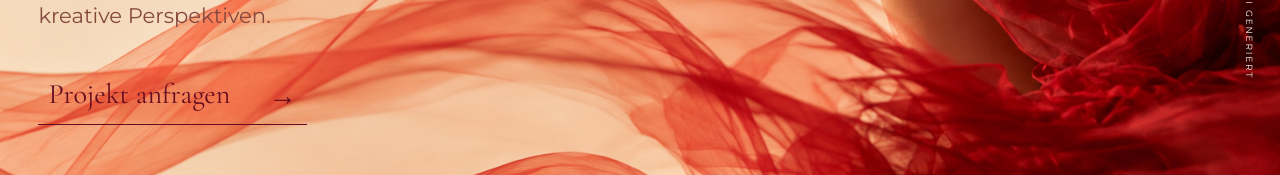
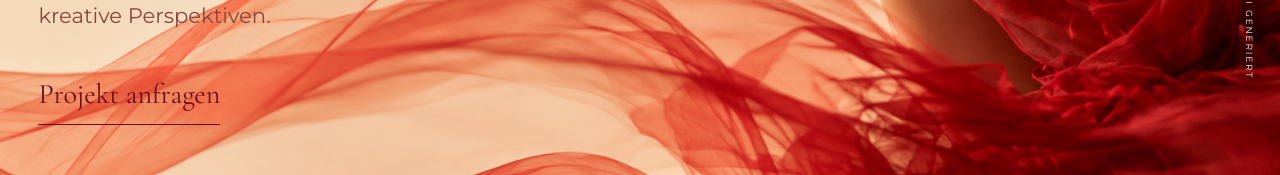
Before and after one commit to AnnaFillanna/anna-filippi.studio, a React (Vite) app: page / in a window 1280 px wide. Shown: the part 473-648 px from the top of the page. Built offline with nearby package versions, Linux system fonts and the light colour scheme.

Commit message:
Remove hero CTA arrow and shorten underline

```diff
--- a/src/components/Hero/Hero.module.scss
+++ b/src/components/Hero/Hero.module.scss
@@ -239,17 +239,14 @@
   color: #85483e;
 }
 .projectLink {
-  display: inline-flex;
-  align-items: center;
-  justify-content: space-between;
-  gap: 38px;
+  display: inline-block;
   margin-top: 38px;
-  padding: 8px 10px 12px;
+  padding: 8px 0 12px;
   border-bottom: 1px solid currentColor;
   font: 400 clamp(22px, 2.2vw, 32px)/1.2 $serif;
-  span { font-family: Georgia, serif; transition: transform .2s; }
-  &:hover span { transform: translateX(5px); }
+  &:hover { border-bottom-width: 2px; }
 }
+
 @media (max-width: 760px) {
   .copy { width: 100%; padding: 130px 6% 0; }
   .copy h1 {
@@ -261,7 +258,7 @@
   .eyebrow { letter-spacing: .38em; margin-bottom: 16px; }
   .headline { font-size: clamp(27px, 7vw, 50px); margin-top: 18px; }
   .description { max-width: 78%; font-size: clamp(13px, 3.6vw, 22px); margin-top: 18px; }
-  .projectLink { font-size: clamp(21px, 5.4vw, 32px); margin-top: 28px; gap: 26px; padding: 8px 6px 10px; }
+  .projectLink { font-size: clamp(21px, 5.4vw, 32px); margin-top: 28px; padding: 8px 0 10px; }
 }
 @media (max-width: 760px) {
   .hero { background: #f3dec3; }
--- a/src/components/Hero/Hero.tsx
+++ b/src/components/Hero/Hero.tsx
@@ -48,7 +48,7 @@ export default function Hero() {
           Individuelle Websites, digitale Lösungen &amp; kreative Perspektiven.
         </motion.p>
         <motion.a {...intro(0.55)} href="#kontakt" className={styles.projectLink}>
-          Projekt anfragen <span aria-hidden="true">→</span>
+          Projekt anfragen
         </motion.a>
       </div>
       <motion.a {...intro(0.65)} href="#leistungen" className={styles.scroll}>
```
